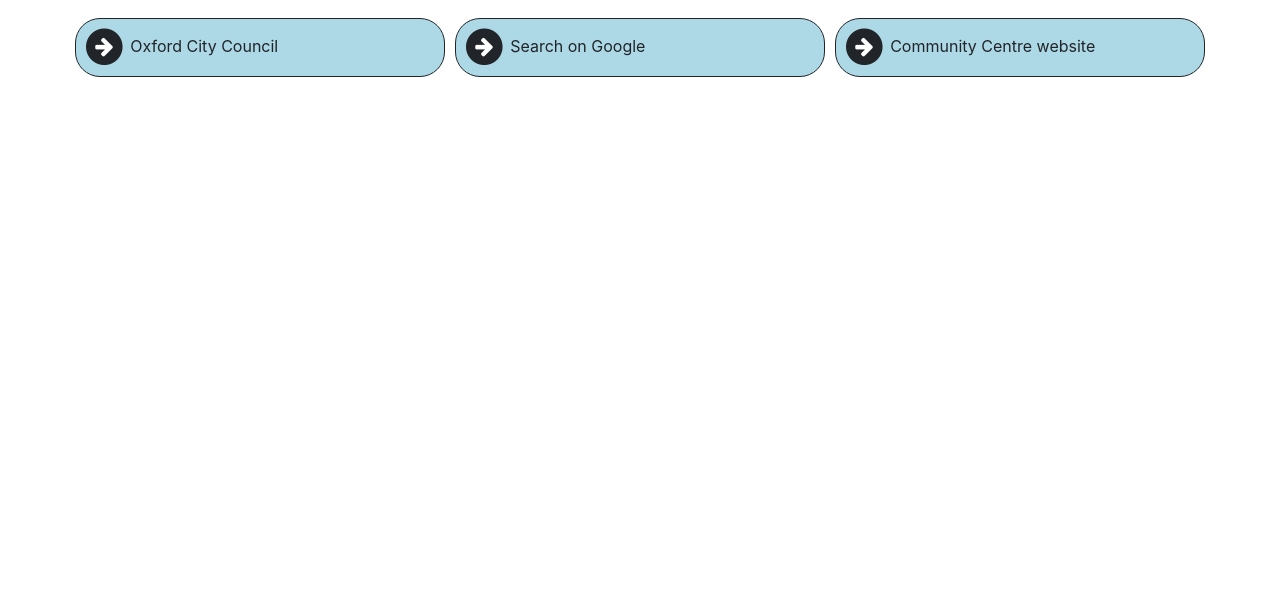
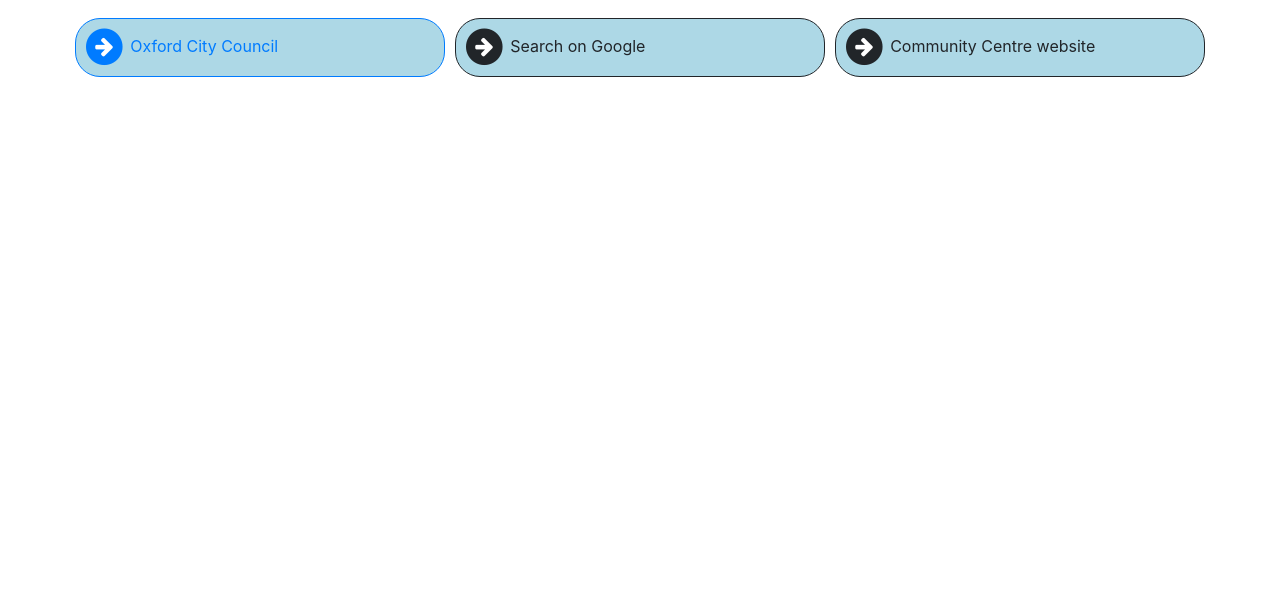
Before and after one commit to OxfordCityCouncil/rosehill, a website: page index.html in a window 1280 px wide. Shown: the part 193-800 px from the top of the page. Drawn offline with Linux system fonts and the light colour scheme.

Commit message:
Update index.html

```diff
--- a/index.html
+++ b/index.html
@@ -72,13 +72,13 @@
     </div>
     <div class="container">
       <div class="row">
-        <div class="col-sm" href="https://www.oxford.gov.uk">
+        <a class="col-sm" href="https://www.oxford.gov.uk">
             <span class="fa-stack fa-lg">
               <i class="fa fa-circle fa-stack-2x"></i>
               <i class="fa fa-arrow-right fa-stack-1x fa-inverse"></i>
           </span>
           Oxford City Council
-      </div></a>
+      </a>
         <div class="col-sm" href="https://www.google.co.uk">
             <span class="fa-stack fa-lg" >
               <i class="fa fa-circle fa-stack-2x"></i>
```
